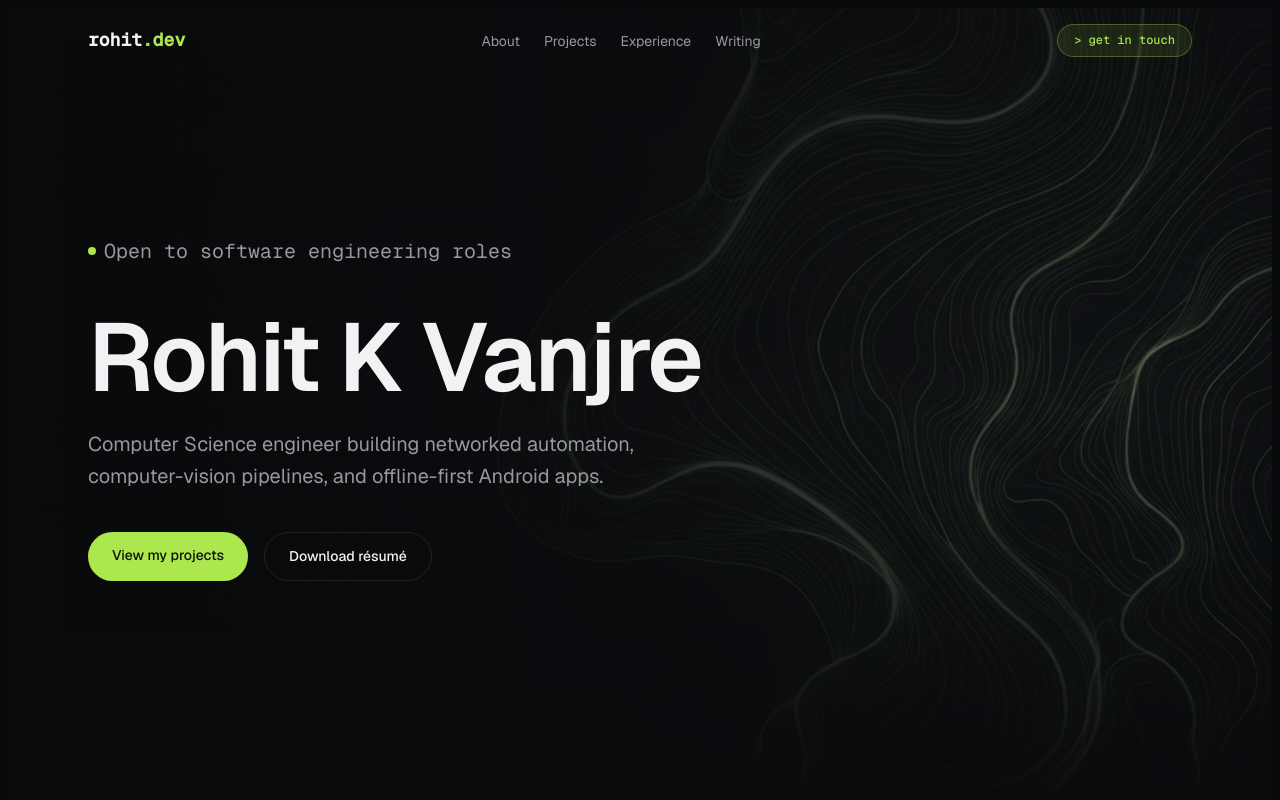
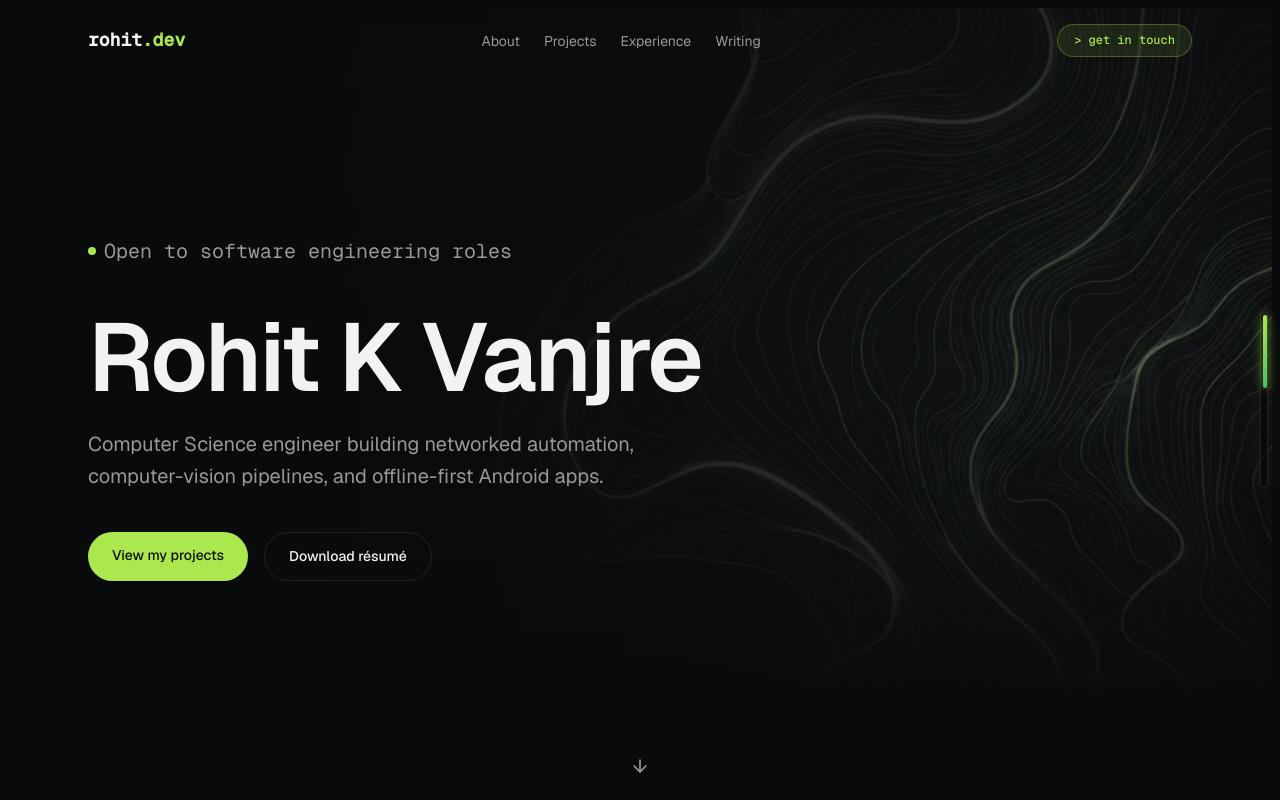
Before and after one commit to rohitkvanjre/Rohit_K_Vanjre_Portfolio, a plain HTML site: page index.html in a window 1280 px wide. Shown: the top 800 px of the page. Drawn offline with nearby package versions, Linux system fonts and the light colour scheme.

Commit message:
Add scrollbar, scrollup button and bouncing arrow

```diff
--- a/index.html
+++ b/index.html
@@ -53,6 +53,10 @@
                     <a href="files/Rohit_K_Resume.pdf" class="btn btn-secondary" download="Rohit-K-Vanjre-Resume.pdf">Download résumé</a>
                 </div>
             </div>
+
+            <a class="scroll-cue" href="#about" aria-label="Scroll to the about section">
+                <svg aria-hidden="true" viewBox="0 0 24 24" fill="none" stroke="currentColor" stroke-width="2" stroke-linecap="round" stroke-linejoin="round"><path d="M12 5v14"/><path d="m19 12-7 7-7-7"/></svg>
+            </a>
         </section>
         <section id="about">
             <div class="container">
@@ -295,6 +299,14 @@
             <span>Hand-built with HTML, CSS and JavaScript</span>
         </div>
     </footer>
+    <div class="scroll-rail" role="progressbar" aria-label="Page scroll position" aria-valuemin="0" aria-valuemax="100" aria-valuenow="0">
+        <span class="scroll-rail-thumb"></span>
+    </div>
+
+    <button type="button" class="back-to-top" aria-label="Back to top">
+        <svg aria-hidden="true" viewBox="0 0 24 24" fill="none" stroke="currentColor" stroke-width="2" stroke-linecap="round" stroke-linejoin="round"><path d="M12 19V5"/><path d="m5 12 7-7 7 7"/></svg>
+    </button>
+
     <script src="script.js"></script>
 </body>
 </html>
--- a/script.js
+++ b/script.js
@@ -33,3 +33,39 @@ mobileMenu.querySelectorAll('a').forEach((link) => {
     mobileMenu.hidden = true
   })
 })
+
+// Scroll progress: drives the right-hand rail and the back-to-top button.
+// JavaScript only writes numbers into CSS custom properties; CSS does the
+// drawing. That keeps all the appearance decisions in the stylesheet.
+
+const rail = document.querySelector('.scroll-rail')
+const railThumb = document.querySelector('.scroll-rail-thumb')
+const backToTop = document.querySelector('.back-to-top')
+
+function updateScrollProgress() {
+  const doc = document.documentElement
+  const scrollable = doc.scrollHeight - window.innerHeight
+  const progress = scrollable > 0 ? (window.scrollY / scrollable) * 100 : 0
+  const clamped = Math.min(100, Math.max(0, progress))
+
+  // Thumb height mirrors how much of the page fits on screen at once.
+  const ratio = (window.innerHeight / doc.scrollHeight) * 100
+  const thumbHeight = Math.max(12, Math.min(42, ratio))
+
+  railThumb.style.setProperty('--thumb-height', thumbHeight + '%')
+  railThumb.style.setProperty(
+    '--thumb-offset',
+    (clamped / 100) * ((100 - thumbHeight) / thumbHeight) * 100 + '%'
+  )
+  rail.setAttribute('aria-valuenow', String(Math.round(clamped)))
+
+  backToTop.classList.toggle('is-visible', window.scrollY > 360)
+}
+
+backToTop.addEventListener('click', () => {
+  window.scrollTo({ top: 0, behavior: 'smooth' })
+})
+
+updateScrollProgress()
+window.addEventListener('scroll', updateScrollProgress, { passive: true })
+window.addEventListener('resize', updateScrollProgress)
--- a/style.css
+++ b/style.css
@@ -1,4 +1,5 @@
 :root {
+    color-scheme: dark;
     --background: oklch(0.145 0.005 260);
     --foreground: oklch(0.96 0.003 260);
     --card: oklch(0.185 0.006 260);
@@ -12,6 +13,31 @@
 }
 * {
     box-sizing: border-box;
+}
+
+html {
+    scroll-behavior: smooth;
+}
+
+/* Slim, dark scrollbar to match the page. color-scheme above already gives
+   Firefox and Safari a dark native bar; these rules refine it in Chrome. */
+::-webkit-scrollbar {
+    width: 10px;
+    height: 10px;
+}
+
+::-webkit-scrollbar-track {
+    background: var(--background);
+}
+
+::-webkit-scrollbar-thumb {
+    background: oklch(1 0 0 / 12%);
+    border-radius: 9999px;
+    border: 2px solid var(--background);
+}
+
+::-webkit-scrollbar-thumb:hover {
+    background: oklch(1 0 0 / 22%);
 }
 
 body {
@@ -119,13 +145,13 @@ nav a:hover {
     display: flex;
     flex-direction: column;
     justify-content: center;
-    background-image: url("images/hero-bg.png");
+    background-image: url("images/hero-bg.webp");
     background-size: cover;
     background-position: right center;
     background-repeat: no-repeat;
 }
 
-#hero > *:not(.hero-overlay) {
+#hero > *:not(.hero-overlay):not(.scroll-cue) {
     position: relative;
     z-index: 1;
     width: 100%;
@@ -252,7 +278,8 @@ h2 {
         linear-gradient(
             to top,
             var(--background) 0%,
-            transparent 50%,
+            var(--background) 14%,
+            oklch(0.145 0.005 260 / 0%) 55%,
             oklch(0.145 0.005 260 / 60%) 100%
         ),
         linear-gradient(
@@ -691,6 +718,127 @@ header nav:not(.mobile-menu),
     color: var(--foreground);
 }
 
+
+/* --- scroll affordances --- */
+
+/* Bouncing cue at the bottom of the hero. */
+.scroll-cue {
+    position: absolute;
+    bottom: 32px;
+    left: 50%;
+    transform: translateX(-50%);
+    z-index: 1;
+    display: flex;
+    color: var(--muted-foreground);
+    transition: color 200ms;
+}
+
+.scroll-cue svg {
+    width: 20px;
+    height: 20px;
+    animation: cue-bounce 1.6s infinite;
+}
+
+.scroll-cue:hover {
+    color: var(--foreground);
+}
+
+@keyframes cue-bounce {
+    0%, 20%, 50%, 80%, 100% { transform: translateY(0); }
+    40% { transform: translateY(-6px); }
+    60% { transform: translateY(-3px); }
+}
+
+/* Vertical progress rail pinned to the right edge. Hidden on small screens,
+   where it would crowd the content. */
+.scroll-rail {
+    position: fixed;
+    top: 50%;
+    right: 12px;
+    transform: translateY(-50%);
+    z-index: 40;
+    display: none;
+    width: 8px;
+    height: 176px;
+    padding: 2px;
+    border: 1px solid oklch(1 0 0 / 10%);
+    border-radius: 9999px;
+    background-color: oklch(0 0 0 / 35%);
+    backdrop-filter: blur(8px);
+    box-shadow: 0 0 24px oklch(0.86 0.19 128 / 12%);
+}
+
+.scroll-rail-thumb {
+    position: absolute;
+    top: 2px;
+    left: 2px;
+    width: 4px;
+    height: var(--thumb-height, 20%);
+    border-radius: 9999px;
+    background: linear-gradient(to bottom, var(--primary), oklch(0.72 0.17 150));
+    box-shadow: 0 0 10px oklch(0.86 0.19 128 / 70%);
+    transform: translateY(var(--thumb-offset, 0%));
+    transition: height 150ms, transform 150ms;
+}
+
+/* Circular back-to-top button. The conic gradient draws the progress ring. */
+.back-to-top {
+    position: fixed;
+    right: 28px;
+    bottom: 28px;
+    z-index: 40;
+    display: flex;
+    align-items: center;
+    justify-content: center;
+    padding: 8px;
+    border: none;
+    background: none;
+    cursor: pointer;
+    color: var(--muted-foreground);
+    opacity: 0;
+    pointer-events: none;
+    transition: opacity 300ms, color 200ms;
+}
+
+.back-to-top.is-visible {
+    opacity: 1;
+    pointer-events: auto;
+}
+
+.back-to-top.is-visible:hover {
+    color: var(--foreground);
+}
+
+.back-to-top svg {
+    width: 20px;
+    height: 20px;
+    animation: cue-bounce-up 1.6s infinite;
+}
+
+@keyframes cue-bounce-up {
+    0%, 20%, 50%, 80%, 100% { transform: translateY(0); }
+    40% { transform: translateY(6px); }
+    60% { transform: translateY(3px); }
+}
+
+/* Respect people who have asked their system to reduce motion. */
+@media (prefers-reduced-motion: reduce) {
+    html {
+        scroll-behavior: auto;
+    }
+
+    .scroll-cue svg,
+    .back-to-top svg {
+        animation: none;
+    }
+
+    *,
+    *::before,
+    *::after {
+        transition-duration: 0.01ms !important;
+    }
+}
+
 @media (min-width: 768px) {
   header nav:not(.mobile-menu) {
     display: block;
@@ -701,6 +849,9 @@ header nav:not(.mobile-menu),
   .menu-toggle,
   .mobile-menu {
     display: none;
+  }
+  .scroll-rail {
+    display: block;
   }
   #hero h1 {
     font-size: 96px;
```
